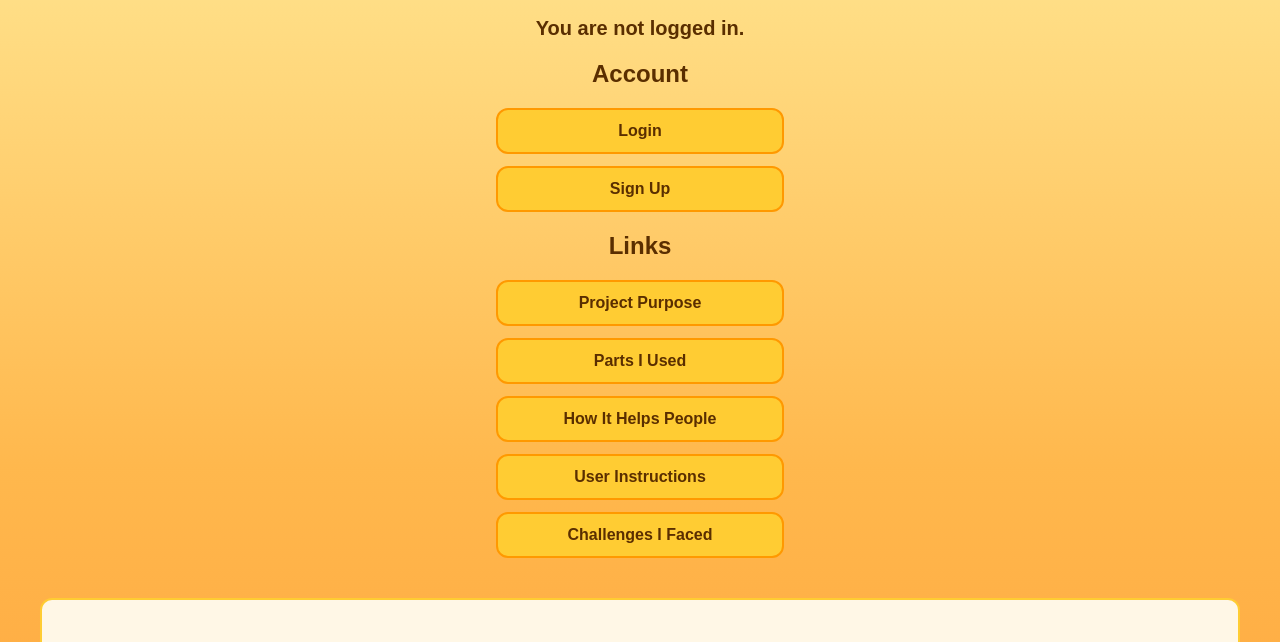
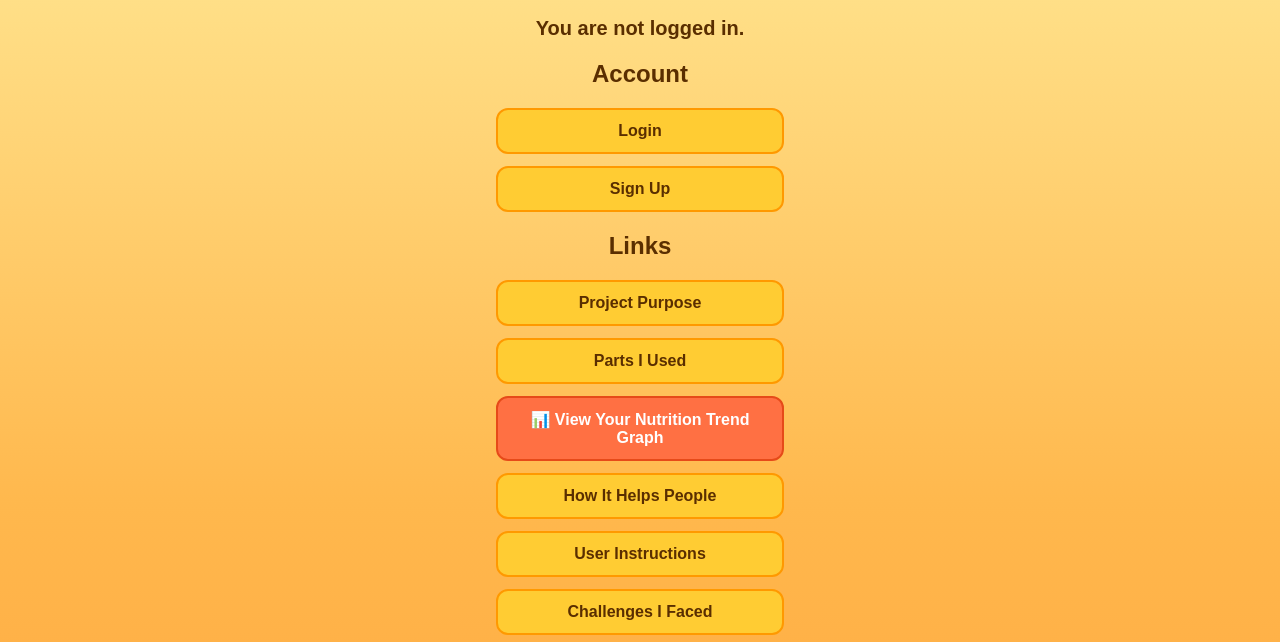
Before and after one commit to priyasseal/FatterMatterCalorieTracker, a plain HTML site: page index.html in a window 1280 px wide. Shown: the part 157-799 px from the top of the page. Drawn offline with Linux system fonts and the light colour scheme; no server answers.

Commit message:
Add nutrition trend graph button with custom styles
Added a new button for viewing the nutrition trend graph with distinct styling.

```diff
--- a/index.html
+++ b/index.html
@@ -34,6 +34,17 @@
 
         .button:hover {
             background-color: #ffb84d;
+        }
+
+        /* Distinct styling for the trend button */
+        .button-trend {
+            background-color: #ff7043;
+            color: white;
+            border: 2px solid #e64a19;
+        }
+
+        .button-trend:hover {
+            background-color: #f4511e;
         }
 
         .section {
@@ -88,6 +99,10 @@
 
     <a class="button" href="FMCT_Proj_Purpose.html">Project Purpose</a>
     <a class="button" href="FMCT_Parts.html">Parts I Used</a>
+
+    <!-- ⭐ NEW NUTRITION TREND GRAPH BUTTON ⭐ -->
+    <a class="button button-trend" href="trend.html">📊 View Your Nutrition Trend Graph</a>
+
     <a class="button" href="FMCT_How_It_Helps.html">How It Helps People</a>
     <a class="button" href="FMCT_User_Instructions.html">User Instructions</a>
     <a class="button" href="FMCT_Challenges.html">Challenges I Faced</a>
```
